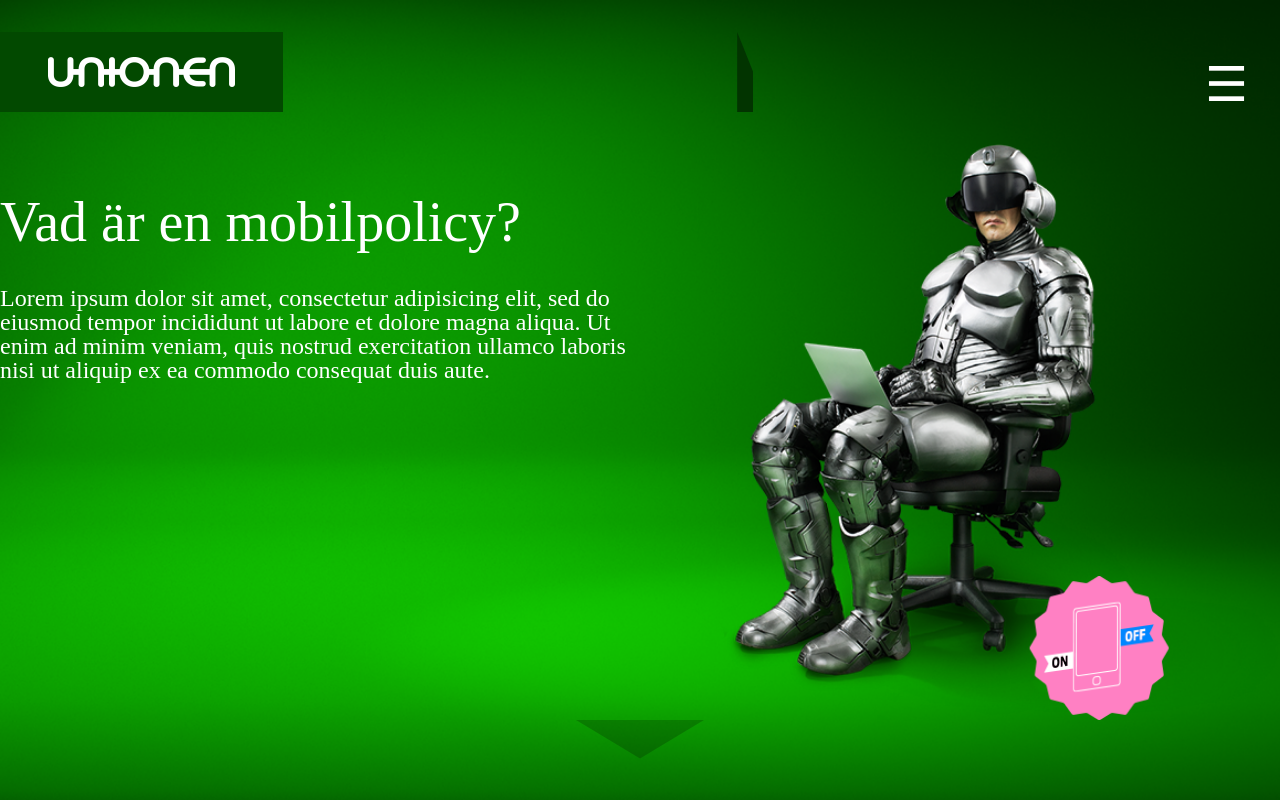
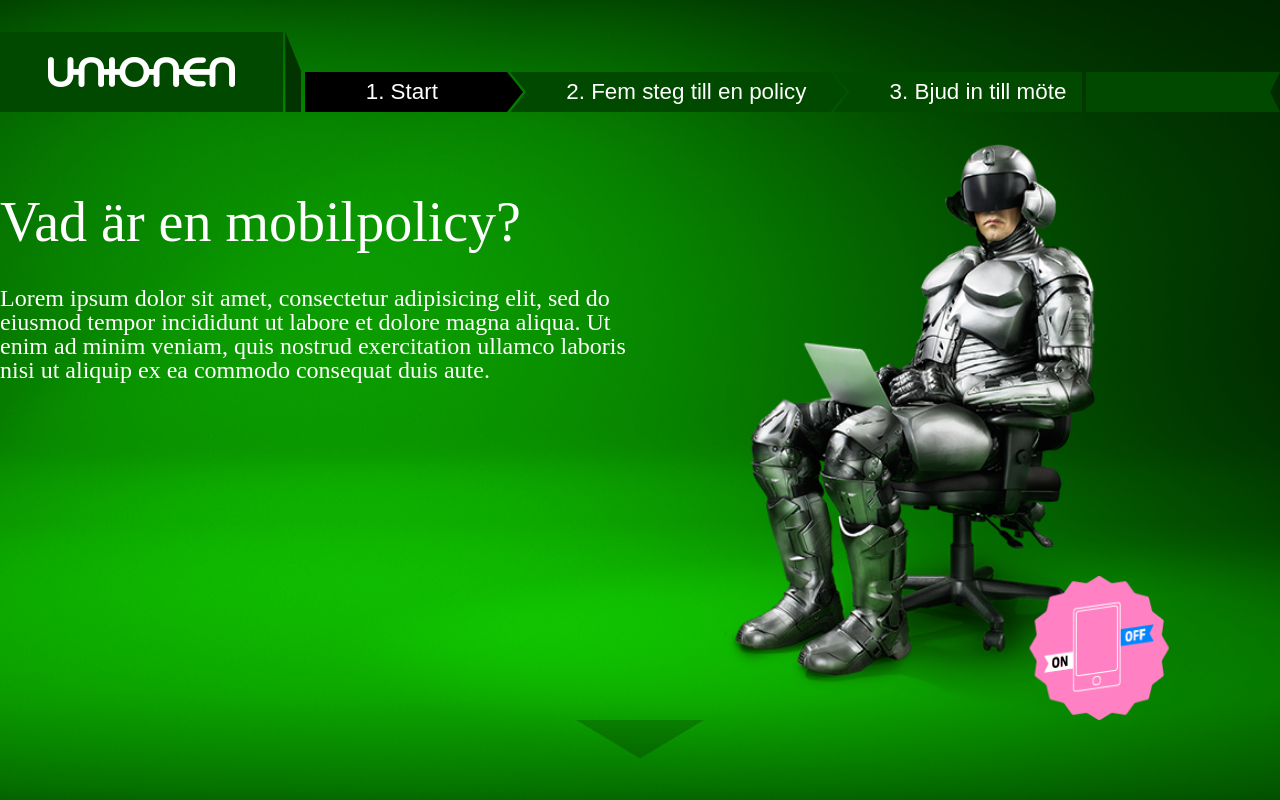
Before and after one commit to PavlikFilippich/cpcsTest, a plain HTML site: page index.html in a window 1280 px wide. Both pictures are taken after a click on the link "1. Start". Shown: the top 800 px of the page. Drawn offline with nearby package versions, Linux system fonts and the light colour scheme; files that its build step writes are made by us from their sources; a web font is replaced by a local one.

Commit message:
Fixed: js animate

```diff
--- a/index.html
+++ b/index.html
@@ -6,7 +6,7 @@
     <meta name="viewport" content="width=device-width, initial-scale=1.0">
     <meta http-equiv="X-UA-Compatible" content="ie=edge">
     <title>Document</title>
-    <link href="main.css" rel="stylesheet">
+    <link href="/css/main.css" rel="stylesheet">
     <link href="//db.onlinewebfonts.com/c/afeb08dbc409977491473781cf15e274?family=ParalucentCondensedW00-Lt"
         rel="stylesheet" type="text/css" />
         <script src="https://ajax.googleapis.com/ajax/libs/jquery/3.1.0/jquery.min.js"></script>
--- a/script.js
+++ b/script.js
@@ -44,12 +44,17 @@ function showForm(){
 function gamburger(){
     const step = document.querySelector('.step');
     const gamburger = document.querySelector('.gamburger');
+    const widthWin = $( window ).width();
+    console.log(widthWin);
     $(".gamburger").click(function(){
         step.style.display = "flex";
         gamburger.style.display ="none";
     })
     $(".step a").click(function(){
-        gamburger.style.display = "flex";
-        step.style.display ="none";
+        if(widthWin < 991){
+            gamburger.style.display = "flex";
+            step.style.display ="none";
+        }
+
     })
 }
```
